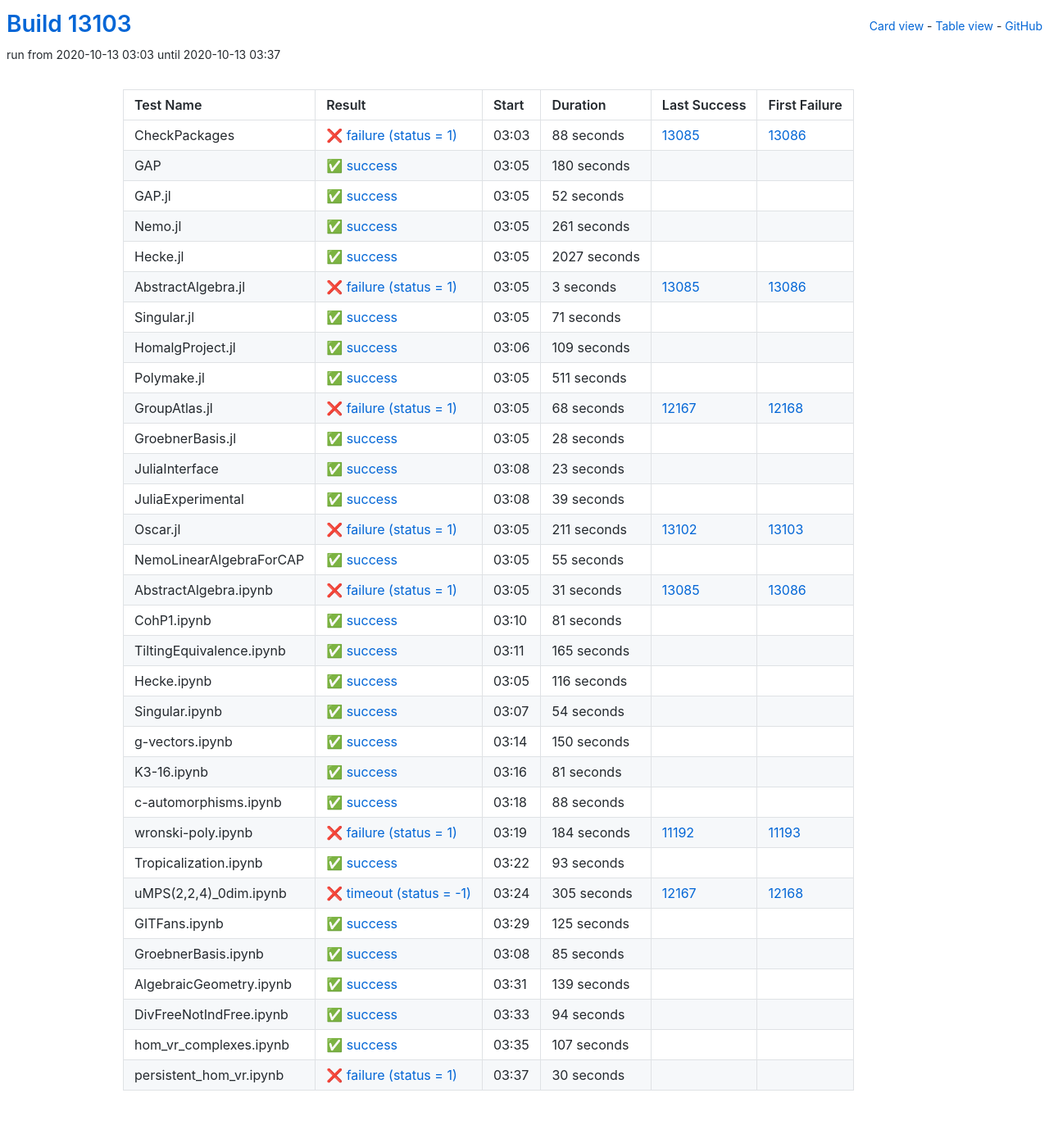
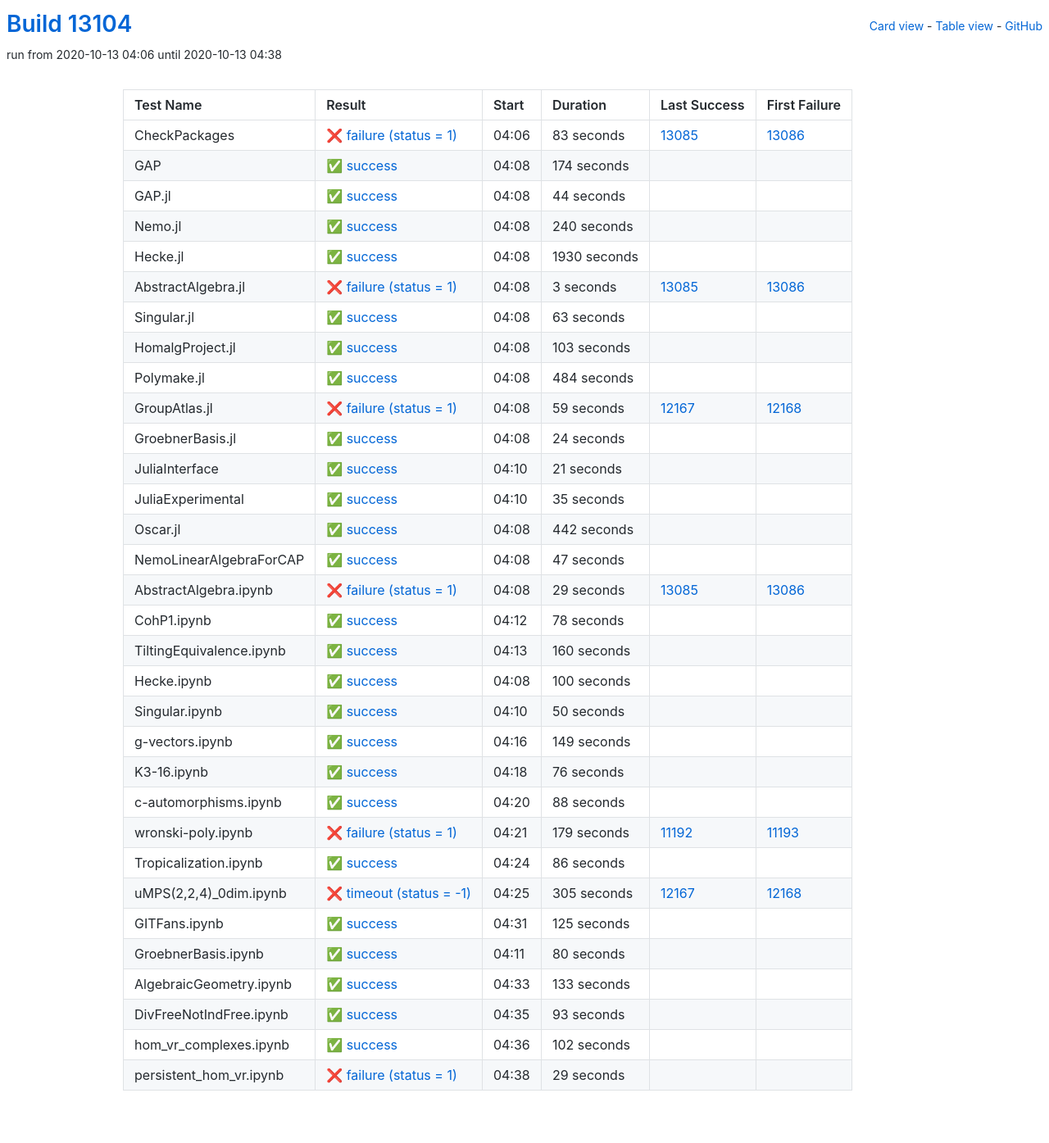
Before and after one commit to oscar-system/oscar-ci-status, a Jekyll site: the page built from table.html, in a window 1280 px wide. Shown: the whole page at 82% size. Built offline with Jekyll 4.4.1, drawn with Linux system fonts in a browser that asks for light colours.

Commit message:
Build #13104

```diff
--- a/_data/ci.yml
+++ b/_data/ci.yml
@@ -1,6 +1,6 @@
 ---
-build: 13103
-build_url: https://oscarci.mathematik.uni-kl.de/job/oscar/13103/
+build: 13104
+build_url: https://oscarci.mathematik.uni-kl.de/job/oscar/13104/
 job: oscar
 organization: oscar-system
 repo: oscar-ci-status
@@ -8,68 +8,68 @@
 tests:
 - name: CheckPackages
   id: checkpackages
-  log: https://oscarci.mathematik.uni-kl.de/job/oscar/13103/artifact/logs/build-13103/CheckPackages.log
-  start: 2020-10-13 03:03
+  log: https://oscarci.mathematik.uni-kl.de/job/oscar/13104/artifact/logs/build-13104/CheckPackages.log
+  start: 2020-10-13 04:06
   success: false
   exitcode: 1
   status: failure
-  duration: 88
+  duration: 83
   last_success: 13085
   last_success_url: https://oscarci.mathematik.uni-kl.de/job/oscar/13085/
   first_failure: 13086
   first_failure_url: https://oscarci.mathematik.uni-kl.de/job/oscar/13086/
 - name: GAP
   id: gap
-  log: https://oscarci.mathematik.uni-kl.de/job/oscar/13103/artifact/logs/build-13103/GAP.log
-  start: 2020-10-13 03:05
+  log: https://oscarci.mathematik.uni-kl.de/job/oscar/13104/artifact/logs/build-13104/GAP.log
+  start: 2020-10-13 04:08
   success: true
   exitcode: 0
   status: success
-  duration: 180
+  duration: 174
   last_success: false
   last_success_url:
   first_failure: false
   first_failure_url:
 - name: GAP.jl
   id: gap-jl
-  log: https://oscarci.mathematik.uni-kl.de/job/oscar/13103/artifact/logs/build-13103/GAP.jl.log
-  start: 2020-10-13 03:05
+  log: https://oscarci.mathematik.uni-kl.de/job/oscar/13104/artifact/logs/build-13104/GAP.jl.log
+  start: 2020-10-13 04:08
   success: true
   exitcode: 0
   status: success
-  duration: 52
+  duration: 44
   last_success: false
   last_success_url:
   first_failure: false
   first_failure_url:
 - name: Nemo.jl
   id: nemo-jl
-  log: https://oscarci.mathematik.uni-kl.de/job/oscar/13103/artifact/logs/build-13103/Nemo.jl.log
-  start: 2020-10-13 03:05
+  log: https://oscarci.mathematik.uni-kl.de/job/oscar/13104/artifact/logs/build-13104/Nemo.jl.log
+  start: 2020-10-13 04:08
   success: true
   exitcode: 0
   status: success
-  duration: 261
+  duration: 240
   last_success: false
   last_success_url:
   first_failure: false
   first_failure_url:
 - name: Hecke.jl
   id: hecke-jl
-  log: https://oscarci.mathematik.uni-kl.de/job/oscar/13103/artifact/logs/build-13103/Hecke.jl.log
-  start: 2020-10-13 03:05
+  log: https://oscarci.mathematik.uni-kl.de/job/oscar/13104/artifact/logs/build-13104/Hecke.jl.log
+  start: 2020-10-13 04:08
   success: true
   exitcode: 0
   status: success
-  duration: 2027
+  duration: 1930
   last_success: false
   last_success_url:
   first_failure: false
   first_failure_url:
 - name: AbstractAlgebra.jl
   id: abstractalgebra-jl
-  log: https://oscarci.mathematik.uni-kl.de/job/oscar/13103/artifact/logs/build-13103/AbstractAlgebra.jl.log
-  start: 2020-10-13 03:05
+  log: https://oscarci.mathematik.uni-kl.de/job/oscar/13104/artifact/logs/build-13104/AbstractAlgebra.jl.log
+  start: 2020-10-13 04:08
   success: false
   exitcode: 1
   status: failure
@@ -80,200 +80,200 @@
   first_failure_url: https://oscarci.mathematik.uni-kl.de/job/oscar/13086/
 - name: Singular.jl
   id: singular-jl
-  log: https://oscarci.mathematik.uni-kl.de/job/oscar/13103/artifact/logs/build-13103/Singular.jl.log
-  start: 2020-10-13 03:05
+  log: https://oscarci.mathematik.uni-kl.de/job/oscar/13104/artifact/logs/build-13104/Singular.jl.log
+  start: 2020-10-13 04:08
   success: true
   exitcode: 0
   status: success
-  duration: 71
+  duration: 63
   last_success: false
   last_success_url:
   first_failure: false
   first_failure_url:
 - name: HomalgProject.jl
   id: homalgproject-jl
-  log: https://oscarci.mathematik.uni-kl.de/job/oscar/13103/artifact/logs/build-13103/HomalgProject.jl.log
-  start: 2020-10-13 03:06
+  log: https://oscarci.mathematik.uni-kl.de/job/oscar/13104/artifact/logs/build-13104/HomalgProject.jl.log
+  start: 2020-10-13 04:08
   success: true
   exitcode: 0
   status: success
-  duration: 109
+  duration: 103
   last_success: false
   last_success_url:
   first_failure: false
   first_failure_url:
 - name: Polymake.jl
   id: polymake-jl
-  log: https://oscarci.mathematik.uni-kl.de/job/oscar/13103/artifact/logs/build-13103/Polymake.jl.log
-  start: 2020-10-13 03:05
+  log: https://oscarci.mathematik.uni-kl.de/job/oscar/13104/artifact/logs/build-13104/Polymake.jl.log
+  start: 2020-10-13 04:08
   success: true
   exitcode: 0
   status: success
-  duration: 511
+  duration: 484
   last_success: false
   last_success_url:
   first_failure: false
   first_failure_url:
 - name: GroupAtlas.jl
   id: groupatlas-jl
-  log: https://oscarci.mathematik.uni-kl.de/job/oscar/13103/artifact/logs/build-13103/GroupAtlas.jl.log
-  start: 2020-10-13 03:05
+  log: https://oscarci.mathematik.uni-kl.de/job/oscar/13104/artifact/logs/build-13104/GroupAtlas.jl.log
+  start: 2020-10-13 04:08
   success: false
   exitcode: 1
   status: failure
-  duration: 68
+  duration: 59
   last_success: 12167
   last_success_url: https://oscarci.mathematik.uni-kl.de/job/oscar/12167/
   first_failure: 12168
   first_failure_url: https://oscarci.mathematik.uni-kl.de/job/oscar/12168/
 - name: GroebnerBasis.jl
   id: groebnerbasis-jl
-  log: https://oscarci.mathematik.uni-kl.de/job/oscar/13103/artifact/logs/build-13103/GroebnerBasis.jl.log
-  start: 2020-10-13 03:05
+  log: https://oscarci.mathematik.uni-kl.de/job/oscar/13104/artifact/logs/build-13104/GroebnerBasis.jl.log
+  start: 2020-10-13 04:08
   success: true
   exitcode: 0
   status: success
-  duration: 28
+  duration: 24
   last_success: false
   last_success_url:
   first_failure: false
   first_failure_url:
 - name: JuliaInterface
   id: juliainterface
-  log: https://oscarci.mathematik.uni-kl.de/job/oscar/13103/artifact/logs/build-13103/JuliaInterface.log
-  start: 2020-10-13 03:08
+  log: https://oscarci.mathematik.uni-kl.de/job/oscar/13104/artifact/logs/build-13104/JuliaInterface.log
+  start: 2020-10-13 04:10
   success: true
   exitcode: 0
   status: success
-  duration: 23
+  duration: 21
   last_success: false
   last_success_url:
   first_failure: false
   first_failure_url:
 - name: JuliaExperimental
   id: juliaexperimental
-  log: https://oscarci.mathematik.uni-kl.de/job/oscar/13103/artifact/logs/build-13103/JuliaExperimental.log
-  start: 2020-10-13 03:08
+  log: https://oscarci.mathematik.uni-kl.de/job/oscar/13104/artifact/logs/build-13104/JuliaExperimental.log
+  start: 2020-10-13 04:10
   success: true
   exitcode: 0
   status: success
-  duration: 39
+  duration: 35
   last_success: false
   last_success_url:
   first_failure: false
   first_failure_url:
 - name: Oscar.jl
   id: oscar-jl
-  log: https://oscarci.mathematik.uni-kl.de/job/oscar/13103/artifact/logs/build-13103/Oscar.jl.log
-  start: 2020-10-13 03:05
-  success: false
-  exitcode: 1
-  status: failure
-  duration: 211
-  last_success: 13102
-  last_success_url: https://oscarci.mathematik.uni-kl.de/job/oscar/13102/
-  first_failure: 13103
-  first_failure_url: https://oscarci.mathematik.uni-kl.de/job/oscar/13103/
-- name: NemoLinearAlgebraForCAP
-  id: nemolinearalgebraforcap
-  log: https://oscarci.mathematik.uni-kl.de/job/oscar/13103/artifact/logs/build-13103/NemoLinearAlgebraForCAP.log
-  start: 2020-10-13 03:05
+  log: https://oscarci.mathematik.uni-kl.de/job/oscar/13104/artifact/logs/build-13104/Oscar.jl.log
+  start: 2020-10-13 04:08
   success: true
   exitcode: 0
   status: success
-  duration: 55
+  duration: 442
+  last_success: false
+  last_success_url:
+  first_failure: false
+  first_failure_url:
+- name: NemoLinearAlgebraForCAP
+  id: nemolinearalgebraforcap
+  log: https://oscarci.mathematik.uni-kl.de/job/oscar/13104/artifact/logs/build-13104/NemoLinearAlgebraForCAP.log
+  start: 2020-10-13 04:08
+  success: true
+  exitcode: 0
+  status: success
+  duration: 47
   last_success: false
   last_success_url:
   first_failure: false
   first_failure_url:
 - name: AbstractAlgebra.ipynb
   id: abstractalgebra-ipynb
-  log: https://oscarci.mathematik.uni-kl.de/job/oscar/13103/artifact/logs/build-13103/AbstractAlgebra.ipynb.log
-  start: 2020-10-13 03:05
+  log: https://oscarci.mathematik.uni-kl.de/job/oscar/13104/artifact/logs/build-13104/AbstractAlgebra.ipynb.log
+  start: 2020-10-13 04:08
   success: false
   exitcode: 1
   status: failure
-  duration: 31
+  duration: 29
   last_success: 13085
   last_success_url: https://oscarci.mathematik.uni-kl.de/job/oscar/13085/
   first_failure: 13086
   first_failure_url: https://oscarci.mathematik.uni-kl.de/job/oscar/13086/
 - name: CohP1.ipynb
   id: cohp1-ipynb
-  log: https://oscarci.mathematik.uni-kl.de/job/oscar/13103/artifact/logs/build-13103/CohP1.ipynb.log
-  start: 2020-10-13 03:10
+  log: https://oscarci.mathematik.uni-kl.de/job/oscar/13104/artifact/logs/build-13104/CohP1.ipynb.log
+  start: 2020-10-13 04:12
   success: true
   exitcode: 0
   status: success
-  duration: 81
+  duration: 78
   last_success: false
   last_success_url:
   first_failure: false
   first_failure_url:
 - name: TiltingEquivalence.ipynb
   id: tiltingequivalence-ipynb
-  log: https://oscarci.mathematik.uni-kl.de/job/oscar/13103/artifact/logs/build-13103/TiltingEquivalence.ipynb.log
-  start: 2020-10-13 03:11
+  log: https://oscarci.mathematik.uni-kl.de/job/oscar/13104/artifact/logs/build-13104/TiltingEquivalence.ipynb.log
+  start: 2020-10-13 04:13
   success: true
   exitcode: 0
   status: success
-  duration: 165
+  duration: 160
   last_success: false
   last_success_url:
   first_failure: false
   first_failure_url:
 - name: Hecke.ipynb
   id: hecke-ipynb
-  log: https://oscarci.mathematik.uni-kl.de/job/oscar/13103/artifact/logs/build-13103/Hecke.ipynb.log
-  start: 2020-10-13 03:05
+  log: https://oscarci.mathematik.uni-kl.de/job/oscar/13104/artifact/logs/build-13104/Hecke.ipynb.log
+  start: 2020-10-13 04:08
   success: true
   exitcode: 0
   status: success
-  duration: 116
+  duration: 100
   last_success: false
   last_success_url:
   first_failure: false
   first_failure_url:
 - name: Singular.ipynb
   id: singular-ipynb
-  log: https://oscarci.mathematik.uni-kl.de/job/oscar/13103/artifact/logs/build-13103/Singular.ipynb.log
-  start: 2020-10-13 03:07
+  log: https://oscarci.mathematik.uni-kl.de/job/oscar/13104/artifact/logs/build-13104/Singular.ipynb.log
+  start: 2020-10-13 04:10
   success: true
   exitcode: 0
   status: success
-  duration: 54
+  duration: 50
   last_success: false
   last_success_url:
   first_failure: false
   first_failure_url:
 - name: g-vectors.ipynb
   id: g-vectors-ipynb
-  log: https://oscarci.mathematik.uni-kl.de/job/oscar/13103/artifact/logs/build-13103/g-vectors.ipynb.log
-  start: 2020-10-13 03:14
+  log: https://oscarci.mathematik.uni-kl.de/job/oscar/13104/artifact/logs/build-13104/g-vectors.ipynb.log
+  start: 2020-10-13 04:16
   success: true
   exitcode: 0
   status: success
-  duration: 150
+  duration: 149
   last_success: false
   last_success_url:
   first_failure: false
   first_failure_url:
 - name: K3-16.ipynb
   id: k3-16-ipynb
-  log: https://oscarci.mathematik.uni-kl.de/job/oscar/13103/artifact/logs/build-13103/K3-16.ipynb.log
-  start: 2020-10-13 03:16
+  log: https://oscarci.mathematik.uni-kl.de/job/oscar/13104/artifact/logs/build-13104/K3-16.ipynb.log
+  start: 2020-10-13 04:18
   success: true
   exitcode: 0
   status: success
-  duration: 81
+  duration: 76
   last_success: false
   last_success_url:
   first_failure: false
   first_failure_url:
 - name: c-automorphisms.ipynb
   id: c-automorphisms-ipynb
-  log: https://oscarci.mathematik.uni-kl.de/job/oscar/13103/artifact/logs/build-13103/c-automorphisms.ipynb.log
-  start: 2020-10-13 03:18
+  log: https://oscarci.mathematik.uni-kl.de/job/oscar/13104/artifact/logs/build-13104/c-automorphisms.ipynb.log
+  start: 2020-10-13 04:20
   success: true
   exitcode: 0
   status: success
@@ -284,32 +284,32 @@
   first_failure_url:
 - name: wronski-poly.ipynb
   id: wronski-poly-ipynb
-  log: https://oscarci.mathematik.uni-kl.de/job/oscar/13103/artifact/logs/build-13103/wronski-poly.ipynb.log
-  start: 2020-10-13 03:19
+  log: https://oscarci.mathematik.uni-kl.de/job/oscar/13104/artifact/logs/build-13104/wronski-poly.ipynb.log
+  start: 2020-10-13 04:21
   success: false
   exitcode: 1
   status: failure
-  duration: 184
+  duration: 179
   last_success: 11192
   last_success_url: https://oscarci.mathematik.uni-kl.de/job/oscar/11192/
   first_failure: 11193
   first_failure_url: https://oscarci.mathematik.uni-kl.de/job/oscar/11193/
 - name: Tropicalization.ipynb
   id: tropicalization-ipynb
-  log: https://oscarci.mathematik.uni-kl.de/job/oscar/13103/artifact/logs/build-13103/Tropicalization.ipynb.log
-  start: 2020-10-13 03:22
+  log: https://oscarci.mathematik.uni-kl.de/job/oscar/13104/artifact/logs/build-13104/Tropicalization.ipynb.log
+  start: 2020-10-13 04:24
   success: true
   exitcode: 0
   status: success
-  duration: 93
+  duration: 86
   last_success: false
   last_success_url:
   first_failure: false
   first_failure_url:
 - name: uMPS(2,2,4)_0dim.ipynb
   id: umps-2-2-4-0dim-ipynb
-  log: https://oscarci.mathematik.uni-kl.de/job/oscar/13103/artifact/logs/build-13103/uMPS-2-2-4-_0dim.ipynb.log
-  start: 2020-10-13 03:24
+  log: https://oscarci.mathematik.uni-kl.de/job/oscar/13104/artifact/logs/build-13104/uMPS-2-2-4-_0dim.ipynb.log
+  start: 2020-10-13 04:25
   success: false
   exitcode: -1
   status: timeout
@@ -320,8 +320,8 @@
   first_failure_url: https://oscarci.mathematik.uni-kl.de/job/oscar/12168/
 - name: GITFans.ipynb
   id: gitfans-ipynb
-  log: https://oscarci.mathematik.uni-kl.de/job/oscar/13103/artifact/logs/build-13103/GITFans.ipynb.log
-  start: 2020-10-13 03:29
+  log: https://oscarci.mathematik.uni-kl.de/job/oscar/13104/artifact/logs/build-13104/GITFans.ipynb.log
+  start: 2020-10-13 04:31
   success: true
   exitcode: 0
   status: success
@@ -332,60 +332,60 @@
   first_failure_url:
 - name: GroebnerBasis.ipynb
   id: groebnerbasis-ipynb
-  log: https://oscarci.mathematik.uni-kl.de/job/oscar/13103/artifact/logs/build-13103/GroebnerBasis.ipynb.log
-  start: 2020-10-13 03:08
+  log: https://oscarci.mathematik.uni-kl.de/job/oscar/13104/artifact/logs/build-13104/GroebnerBasis.ipynb.log
+  start: 2020-10-13 04:11
   success: true
   exitcode: 0
   status: success
-  duration: 85
+  duration: 80
   last_success: false
   last_success_url:
   first_failure: false
   first_failure_url:
 - name: AlgebraicGeometry.ipynb
   id: algebraicgeometry-ipynb
-  log: https://oscarci.mathematik.uni-kl.de/job/oscar/13103/artifact/logs/build-13103/AlgebraicGeometry.ipynb.log
-  start: 2020-10-13 03:31
+  log: https://oscarci.mathematik.uni-kl.de/job/oscar/13104/artifact/logs/build-13104/AlgebraicGeometry.ipynb.log
+  start: 2020-10-13 04:33
   success: true
   exitcode: 0
   status: success
-  duration: 139
+  duration: 133
   last_success: false
   last_success_url:
   first_failure: false
   first_failure_url:
 - name: DivFreeNotIndFree.ipynb
   id: divfreenotindfree-ipynb
-  log: https://oscarci.mathematik.uni-kl.de/job/oscar/13103/artifact/logs/build-13103/DivFreeNotIndFree.ipynb.log
-  start: 2020-10-13 03:33
+  log: https://oscarci.mathematik.uni-kl.de/job/oscar/13104/artifact/logs/build-13104/DivFreeNotIndFree.ipynb.log
+  start: 2020-10-13 04:35
   success: true
   exitcode: 0
   status: success
-  duration: 94
+  duration: 93
   last_success: false
   last_success_url:
   first_failure: false
   first_failure_url:
 - name: hom_vr_complexes.ipynb
   id: hom-vr-complexes-ipynb
-  log: https://oscarci.mathematik.uni-kl.de/job/oscar/13103/artifact/logs/build-13103/hom_vr_complexes.ipynb.log
-  start: 2020-10-13 03:35
+  log: https://oscarci.mathematik.uni-kl.de/job/oscar/13104/artifact/logs/build-13104/hom_vr_complexes.ipynb.log
+  start: 2020-10-13 04:36
   success: true
   exitcode: 0
   status: success
-  duration: 107
+  duration: 102
   last_success: false
   last_success_url:
   first_failure: false
   first_failure_url:
 - name: persistent_hom_vr.ipynb
   id: persistent-hom-vr-ipynb
-  log: https://oscarci.mathematik.uni-kl.de/job/oscar/13103/artifact/logs/build-13103/persistent_hom_vr.ipynb.log
-  start: 2020-10-13 03:37
+  log: https://oscarci.mathematik.uni-kl.de/job/oscar/13104/artifact/logs/build-13104/persistent_hom_vr.ipynb.log
+  start: 2020-10-13 04:38
   success: false
   exitcode: 1
   status: failure
-  duration: 30
+  duration: 29
   last_success: false
   last_success_url:
   first_failure: false
```
Also changed, not shown: README.md.
